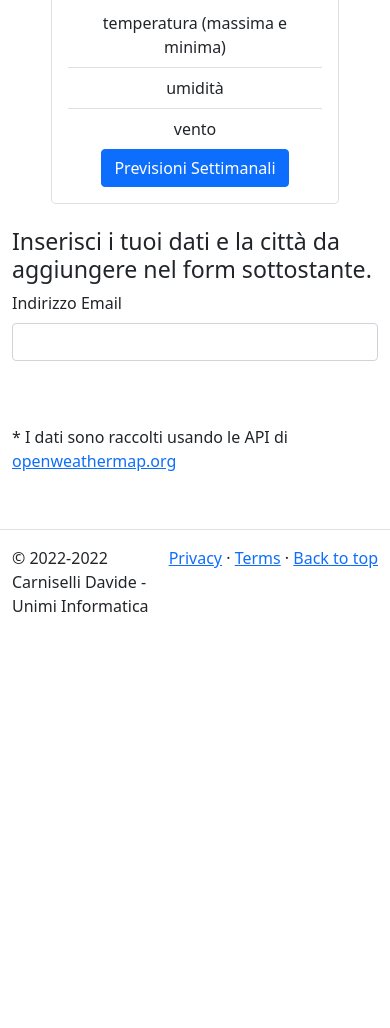
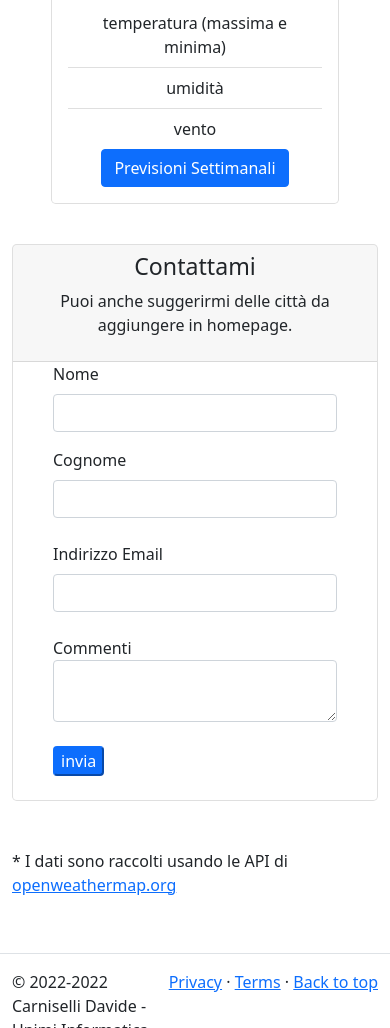
Before and after one commit to GitCass01/Weather-Web-App, a plain HTML site: page Project/index.html in a window 390 px wide. Shown: the part 1964-2992 px from the top of the page. Before the commit the page ends 2638 px from the top, so only its background shows below. Drawn offline with nearby package versions, Linux system fonts and the light colour scheme.

Commit message:
added contact-me + fixed 320px responsiveness

```diff
--- a/Project/css/custom.css
+++ b/Project/css/custom.css
@@ -33,3 +33,9 @@
         width: 18rem;
     }
 }
+
+@media only screen and (max-width: 320px) {
+    .card-sizing {
+        width: 16rem;
+    }
+}
--- a/Project/index.html
+++ b/Project/index.html
@@ -58,7 +58,8 @@
                 <h1>Meteo Live nel Mondo</h1>
                 <p>Usa la barra di ricerca per cercare una città specifica oppure consulta le principali città nelle
                     card sottostanti.</p>
-                <p>Cliccando su una città potrai vedere le previsioni settimanali e dei dati sulle previsioni precedenti.<a href="#*">*</a></p>
+                <p>Cliccando su una città potrai vedere le previsioni settimanali e dei dati sulle previsioni
+                    precedenti.<a href="#*">*</a></p>
             </div>
 
             <div class="input-group p-3 d-flex">
@@ -167,16 +168,39 @@
             </div>
 
             <!-- form per suggerimento aggiunta città -->
-            <h3>Inserisci i tuoi dati e la città da aggiungere nel form sottostante.</h3>
-            <form>
-                <div class="mb-3">
-                    <label for="user-email" class="form-label">Indirizzo Email</label>
-                    <input type="email" class="form-control" id="user-email">
-                  </div>
-            </form>
+            <div class="contact-me mt-4 card rounded-3 mx-auto">
+                <div class="card-header text-center">
+                    <h3>Contattami</h3>
+                    <p>Puoi anche suggerirmi delle città da aggiungere in homepage.</p>
+                </div>
+                <form action="post" class="row g-3">
+                    <div class="col-md-6 px-5">
+                        <label for="user-name" class="form-label">Nome</label>
+                        <input type="text" class="form-control" id="user-name">
+                    </div>
+                    <div class="col-md-6 px-5">
+                        <label for="user-surname" class="form-label">Cognome</label>
+                        <input type="text" class="form-control" id="user-surname">
+                    </div>
+                    <div class="col pt-2 px-5 pb-4">
+                        <label for="user-email" class="form-label">Indirizzo Email</label>
+                        <input type="email" class="form-control" id="user-email" required>
+
+                        <div class="form-group pt-4">
+                            <label for="user-comment">Commenti</label>
+                            <textarea class="form-control" id="user-comment"></textarea>
+                        </div>
+
+                        <div class="form-group pt-4">
+                            <button type="submit" class="btn-primary rounded">invia</button>
+                        </div>
+                    </div>
+                </form>
+            </div>
 
             <div id="*" class="pt-5">
-                <p>* I dati sono raccolti usando le API di <a href="https://openweathermap.org/">openweathermap.org</a></p>
+                <p>* I dati sono raccolti usando le API di <a href="https://openweathermap.org/">openweathermap.org</a>
+                </p>
             </div>
         </div>
 
--- a/Project/js/scriptJS.js
+++ b/Project/js/scriptJS.js
@@ -7,9 +7,6 @@ function showMe() {
     if (card.style.display == '' || card.style.display == 'none') {
       card.style.display = 'block';
       document.getElementById('city').innerHTML = city.value;
-    }
-    else {
-      card.style.display = 'none';
     }
   }
 }
```
